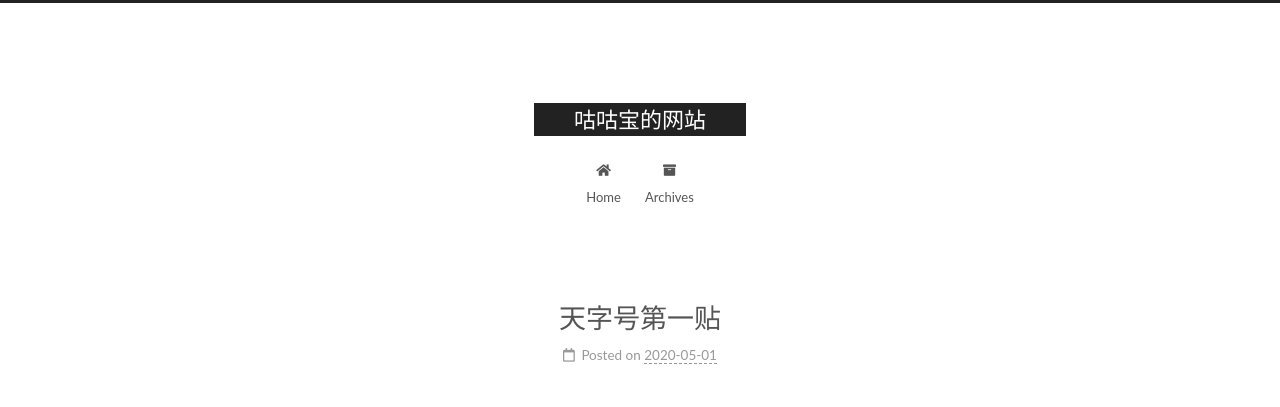
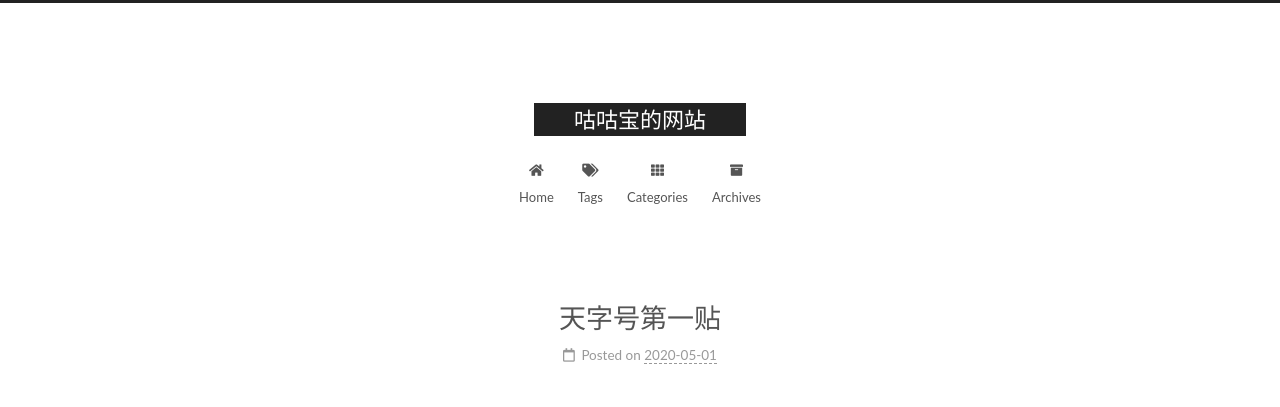
Before and after one commit to suluosong/suluosong.github.io, a plain HTML site: page 2020/05/01/天字号第一贴/index.html in a window 1280 px wide. Shown: the top 407 px of the page. Drawn offline with Linux system fonts and the light colour scheme; no server answers.

Commit message:
Site updated: 2020-05-01 22:47:13

```diff
--- a/2020/05/01/天字号第一贴/index.html
+++ b/2020/05/01/天字号第一贴/index.html
@@ -118,6 +118,16 @@
         <li class="menu-item menu-item-home">
 
     <a href="/" rel="section"><i class="fa fa-home fa-fw"></i>Home</a>
+
+  </li>
+        <li class="menu-item menu-item-tags">
+
+    <a href="/tags/" rel="section"><i class="fa fa-tags fa-fw"></i>Tags</a>
+
+  </li>
+        <li class="menu-item menu-item-categories">
+
+    <a href="/categories/" rel="section"><i class="fa fa-th fa-fw"></i>Categories</a>
 
   </li>
         <li class="menu-item menu-item-archives">
```
Also changed, not shown: 2020/05/01/网站搭建笔记-1/index.html (+10 -0 lines), archives/2020/05/index.html (+10 -0 lines), archives/2020/index.html (+10 -0 lines), archives/index.html (+10 -0 lines), index.html (+10 -0 lines), tags/Testing/index.html (+10 -0 lines).
